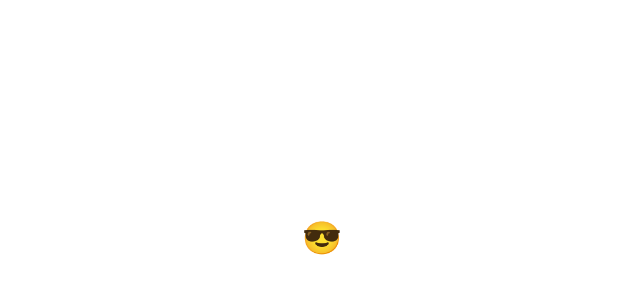
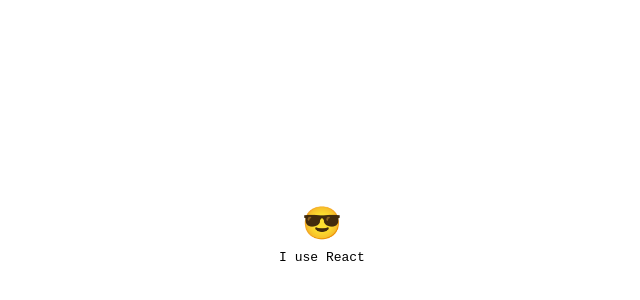
Before and after one commit to landiehan/landay.xyz, a SvelteKit app: page / in a window 1280 px wide. Shown: the part 162-462 px from the top of the page, without its empty margins (318-958 px from the left). Built offline with nearby package versions, Linux system fonts and the light colour scheme.

Commit message:
feat: add intro

```diff
--- a/src/routes/+page.svelte
+++ b/src/routes/+page.svelte
@@ -1,9 +1,17 @@
-<h1>😎</h1>
+<script>
+	import Intro from './intro.svelte';
+</script>
+
+<div class="hero">
+	<h1>😎</h1>
+	<Intro />
+</div>
 
 <style>
-	h1 {
+	.hero {
 		height: 100vh;
 		display: flex;
+		flex-direction: column;
 		align-items: center;
 		justify-content: center;
 	}
--- /dev/null
+++ b/src/routes/intro.svelte
@@ -0,0 +1,35 @@
+<script lang="ts">
+	import { onMount } from 'svelte';
+	import { fly } from 'svelte/transition';
+
+	let tools = ['React', 'Vue', 'Svelte'];
+	let i = 0;
+
+	onMount(() => {
+		const interval = setInterval(() => {
+			i += 1;
+			i %= tools.length;
+		}, 2000);
+
+		return () => {
+			clearInterval(interval);
+		};
+	});
+</script>
+
+<p>
+	I use {#key i}
+		<span in:fly={{ y: 20 }}>{tools[i]}</span>
+	{/key}
+</p>
+
+<style>
+	p {
+		font-family: monospace;
+		padding-block: 0.5rem;
+	}
+
+	span {
+		display: inline-block;
+	}
+</style>
```
